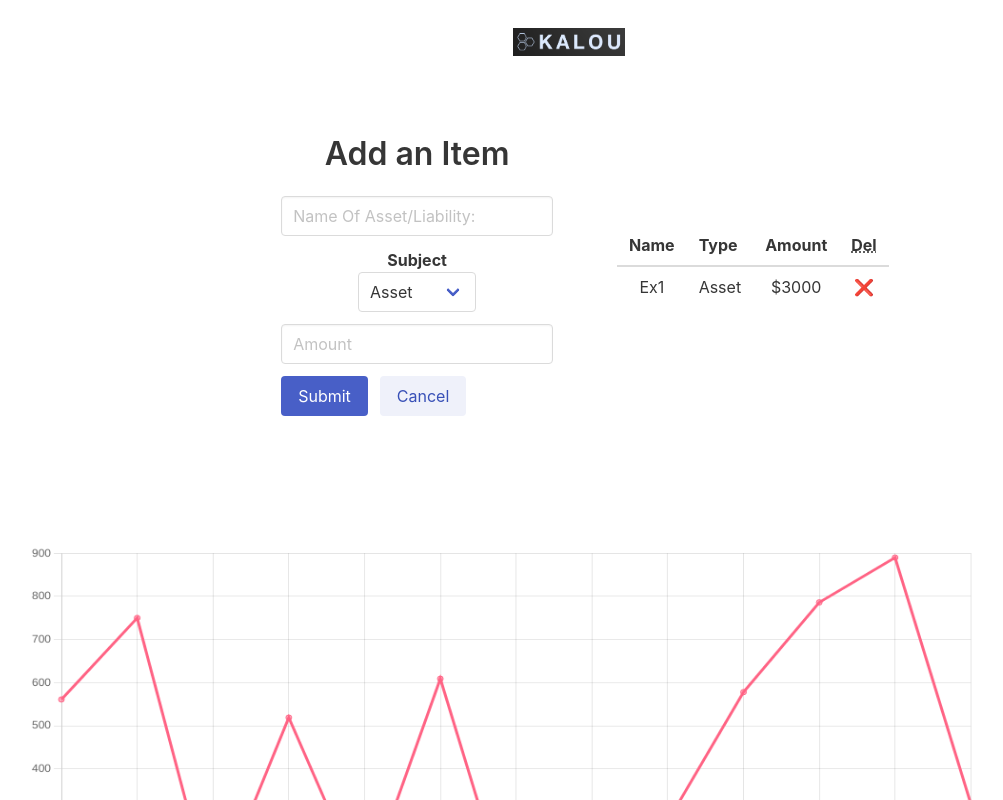
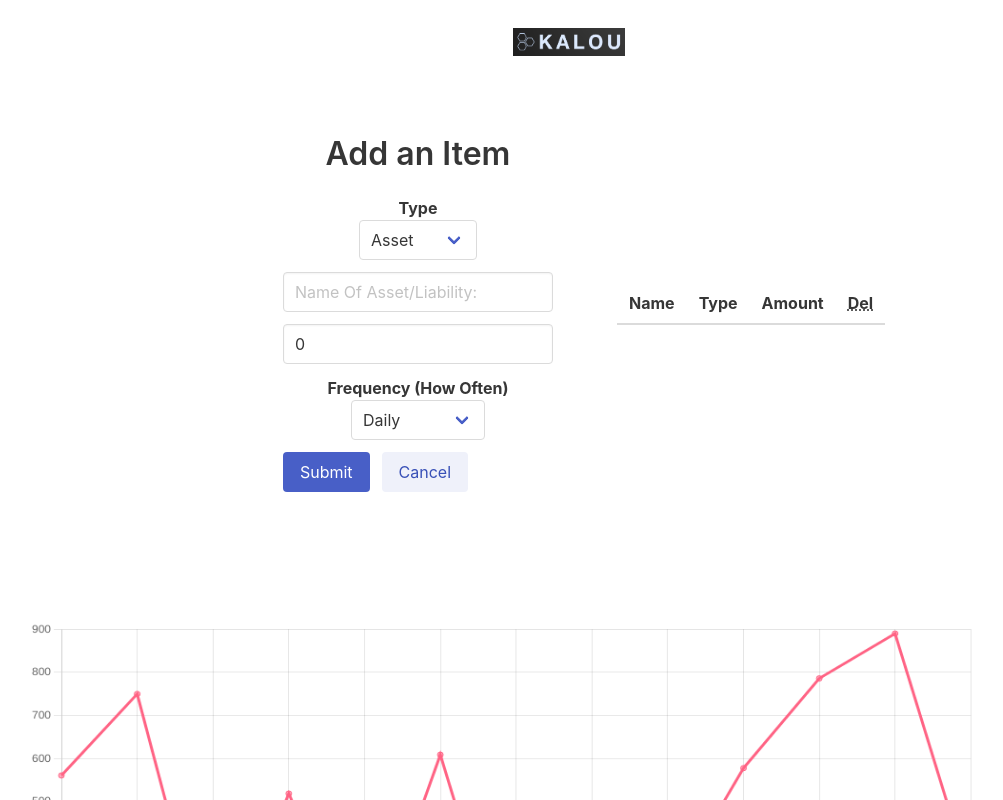
Before and after one commit to sauravyash/ProjectKalou, a React (Create React App) app: page / in a window 1280 px wide. Shown: the top 800 px of the page, without its empty margins (71-1074 px from the left). Built offline with nearby package versions, Linux system fonts and the light colour scheme.

Commit message:
added storing of data - not complete because of some react glitch

```diff
--- a/src/App.jsx
+++ b/src/App.jsx
@@ -37,7 +37,7 @@ function App() {
       <Navbar />
       <div className="column columns is-align-items-center is-justify-content-center">
         <Calculator userData={userData} setUserData={setUserData} />
-        <Table />
+        <Table userData={userData} />
       </div>
       <Display className="column" chartData={uD} />
     </div>
--- a/src/Components/Calculator/CalculatorForm/index.jsx
+++ b/src/Components/Calculator/CalculatorForm/index.jsx
@@ -5,21 +5,40 @@ import { CalculatorForm } from './CalculatorElements';
 
 export default function Form(props) {
   const { userData, setUserData } = props;
-  setUserData(userData);
+
+  const [name, setName] = React.useState('');
+  const [type, setType] = React.useState('');
+  const [amount, setAmount] = React.useState(0);
+  const [freq, setFreq] = React.useState('');
+
+  const submit = (e) => {
+    e.preventDefault();
+
+    const tmp = userData;
+    tmp.push({
+      name,
+      type,
+      amount,
+      freq,
+    });
+    setUserData(tmp);
+
+    setName('');
+    setType('');
+    setAmount(0);
+    setFreq('');
+  };
 
   return (
     <CalculatorForm>
-      <form>
+      <form onSubmit={submit}>
         <h1 className="title">Add an Item</h1>
         <div className="field">
-          <input className="input" type="text" id="name" name="name" placeholder="Name Of Asset/Liability:" />
-        </div>
-        <div className="field">
           <label className="label" htmlFor="type">
-            <span>Subject</span>
+            <span>Type</span>
             <div className="control">
               <div className="select">
-                <select>
+                <select name="type" value={type} onChange={(e) => { setType(e.target.value); }}>
                   <option>Asset</option>
                   <option>Liability</option>
                   <option>Income</option>
@@ -30,11 +49,49 @@ export default function Form(props) {
           </label>
         </div>
         <div className="field">
-          <input className="input" type="text" id="amount" name="amount" placeholder="Amount" />
+          <input
+            className="input"
+            type="text"
+            id="name"
+            name="name"
+            placeholder="Name Of Asset/Liability:"
+            value={name}
+            onChange={(e) => { setName(e.target.value); }}
+            required
+          />
+        </div>
+        <div className="field">
+          <input
+            className="input"
+            type="number"
+            id="amount"
+            name="amount"
+            placeholder="Amount"
+            value={amount}
+            onChange={(e) => { setAmount(e.target.value); }}
+            required
+          />
+        </div>
+        <div className="field">
+          <label className="label" htmlFor="freq">
+            <span>Frequency (How Often)</span>
+            <div className="control">
+              <div className="select">
+                <select name="freq" value={freq} onChange={(e) => { setFreq(e.target.value); }}>
+                  <option>Daily</option>
+                  <option>Weekly</option>
+                  <option>Fortnightly</option>
+                  <option>Monthly</option>
+                  <option>Quarterly</option>
+                  <option>Yearly</option>
+                </select>
+              </div>
+            </div>
+          </label>
         </div>
         <div className="field is-grouped">
           <div className="control">
-            <button type="button" className="button is-link">Submit</button>
+            <button type="submit" className="button is-link">Submit</button>
           </div>
           <div className="control">
             <button type="button" className="button is-link is-light">Cancel</button>
--- a/src/Components/Table/index.jsx
+++ b/src/Components/Table/index.jsx
@@ -1,6 +1,24 @@
 import React from 'react';
 
-export default function Table() {
+export default function Table(props) {
+  // eslint-disable-next-line react/prop-types
+  const { userData } = props;
+  let list;
+
+  React.useEffect(() => {
+    // eslint-disable-next-line react/prop-types
+    list = userData.map((el) => (
+      <tr>
+        <td>{el.name}</td>
+        <td>{el.type}</td>
+        <td>{`$${el.amount}`}</td>
+        <td>❌</td>
+      </tr>
+    ));
+  }, [userData]);
+
+  // eslint-disable-next-line react/prop-types
+
   const tableStyle = {
     maxWidth: '32rem',
   };
@@ -15,12 +33,10 @@ export default function Table() {
         </tr>
       </thead>
       <tbody>
-        <tr>
-          <td>Ex1</td>
-          <td>Asset</td>
-          <td>$3000</td>
-          <td>❌</td>
-        </tr>
+        {
+          // TODO: fix amount to be relative to frequency
+          list
+        }
       </tbody>
     </table>
   );
```
